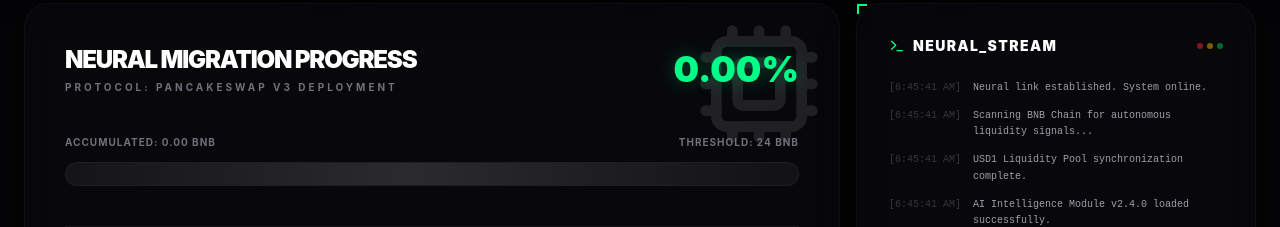
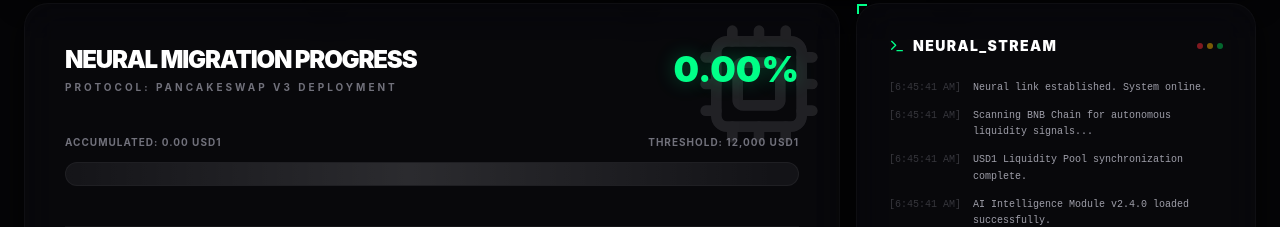
Before and after one commit to mapalubnb/AUTONOMOUS-AI, a React (Vite) app: page / in a window 1280 px wide. Shown: the part 820-1047 px from the top of the page. Built offline with nearby package versions, Linux system fonts and the light colour scheme.

Commit message:
feat: Update target token and display units
Updates the target fundraising amount to USD1 and adjusts display units accordingly in the UI and constants. This aligns the application with the specified token economics for AUTONOMOUS AI.

```diff
--- a/src/App.tsx
+++ b/src/App.tsx
@@ -293,8 +293,8 @@
 
                 <div className="mb-10">
                   <div className="flex justify-between text-[10px] font-bold uppercase tracking-widest text-zinc-500 mb-3">
-                    <span>Accumulated: {stats?.raised || "0.00"} BNB</span>
-                    <span>Threshold: {TOKEN_CONFIG.targetBNB} BNB</span>
+                    <span>Accumulated: {stats?.raised || "0.00"} USD1</span>
+                    <span>Threshold: {TOKEN_CONFIG.targetUSD1.toLocaleString()} USD1</span>
                   </div>
                   <div className="h-6 bg-white/5 rounded-full p-1.5 border border-white/5 overflow-hidden shimmer">
                     <motion.div
--- a/src/constants.ts
+++ b/src/constants.ts
@@ -5,7 +5,7 @@
   // Contract address placeholder - to be updated by user
   contractAddress: "0x0000000000000000000000000000000000000000",
   network: "BNB Chain",
-  targetBNB: 24,
+  targetUSD1: 12000,
   totalSupply: "1,000,000,000",
   tax: {
     total: "1%",
```
